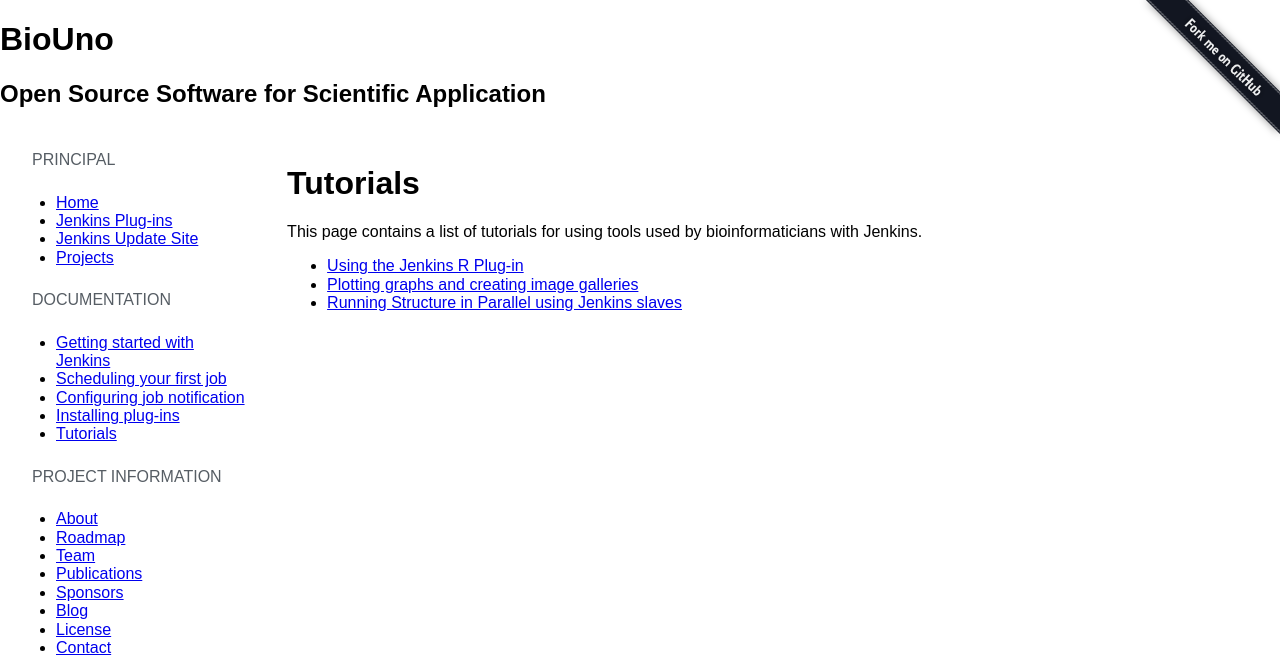
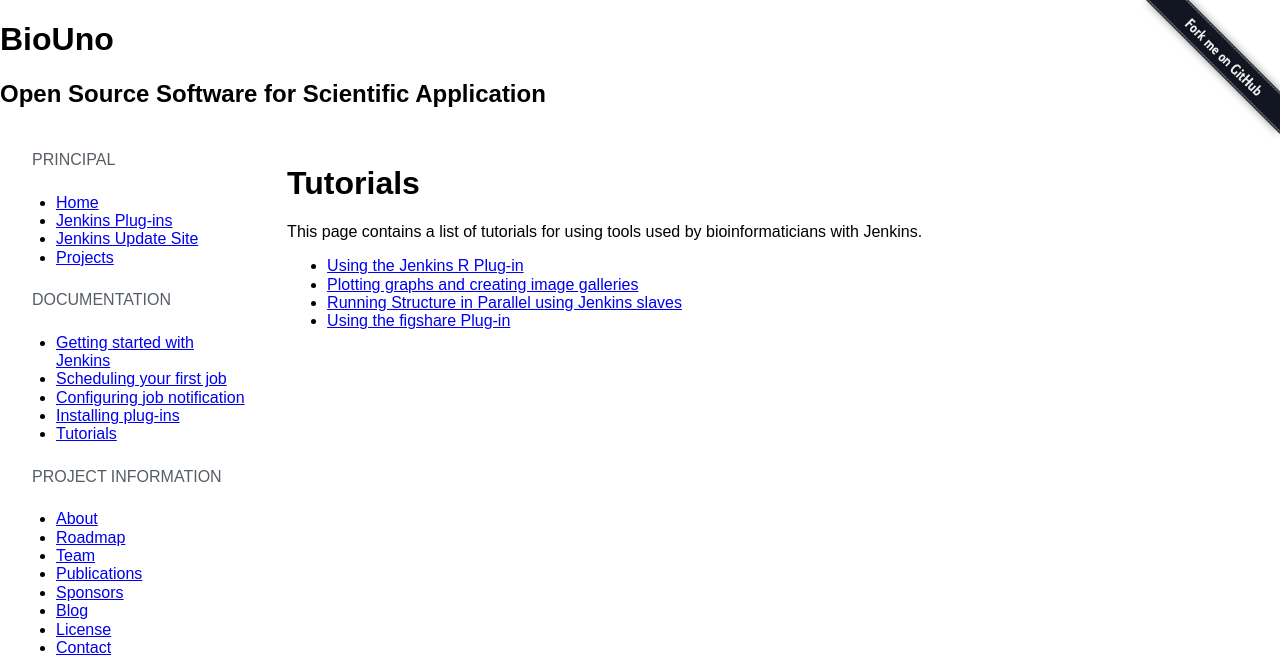
Before and after one commit to biouno/biouno.github.io, a Jekyll site: the page built from tutorials.md, in a window 1280 px wide, cut to the strip 0-672 px from the top of the page. Built offline with Jekyll 4.4.1, drawn with Linux system fonts in a browser that asks for light colours; nearby versions of some CDN libraries; some web fonts are replaced; library files that are not in the unit come from our copies; comment, search, counter and statistics services are not loaded.

Commit message:
Update tutorials.md

```diff
--- a/tutorials.md
+++ b/tutorials.md
@@ -6,6 +6,7 @@
 This page contains a list of tutorials for using tools used by
 bioinformaticians with Jenkins.
 
-- [Using the Jenkins R Plug-in]({{ site.baseurl }}using-the-jenkins-r-plugin.html)
-- [Plotting graphs and creating image galleries]({{ site.baseurl }}plotting-graphs-and-creating-image-galeries.html)
-- [Running Structure in Parallel using Jenkins slaves]({{ site.baseurl }}running-structure-in-parallel-using-jenkins-slaves.html)
+- [Using the Jenkins R Plug-in]({{ site.baseurl }}tutorials/using-the-jenkins-r-plugin.html)
+- [Plotting graphs and creating image galleries]({{ site.baseurl }}tutorials/plotting-graphs-and-creating-image-galeries.html)
+- [Running Structure in Parallel using Jenkins slaves]({{ site.baseurl }}tutorials/running-structure-in-parallel-using-jenkins-slaves.html)
+- [Using the figshare Plug-in]({{ site.baseurl }}tutorials/using-the-figshare-plugin.html)
```
